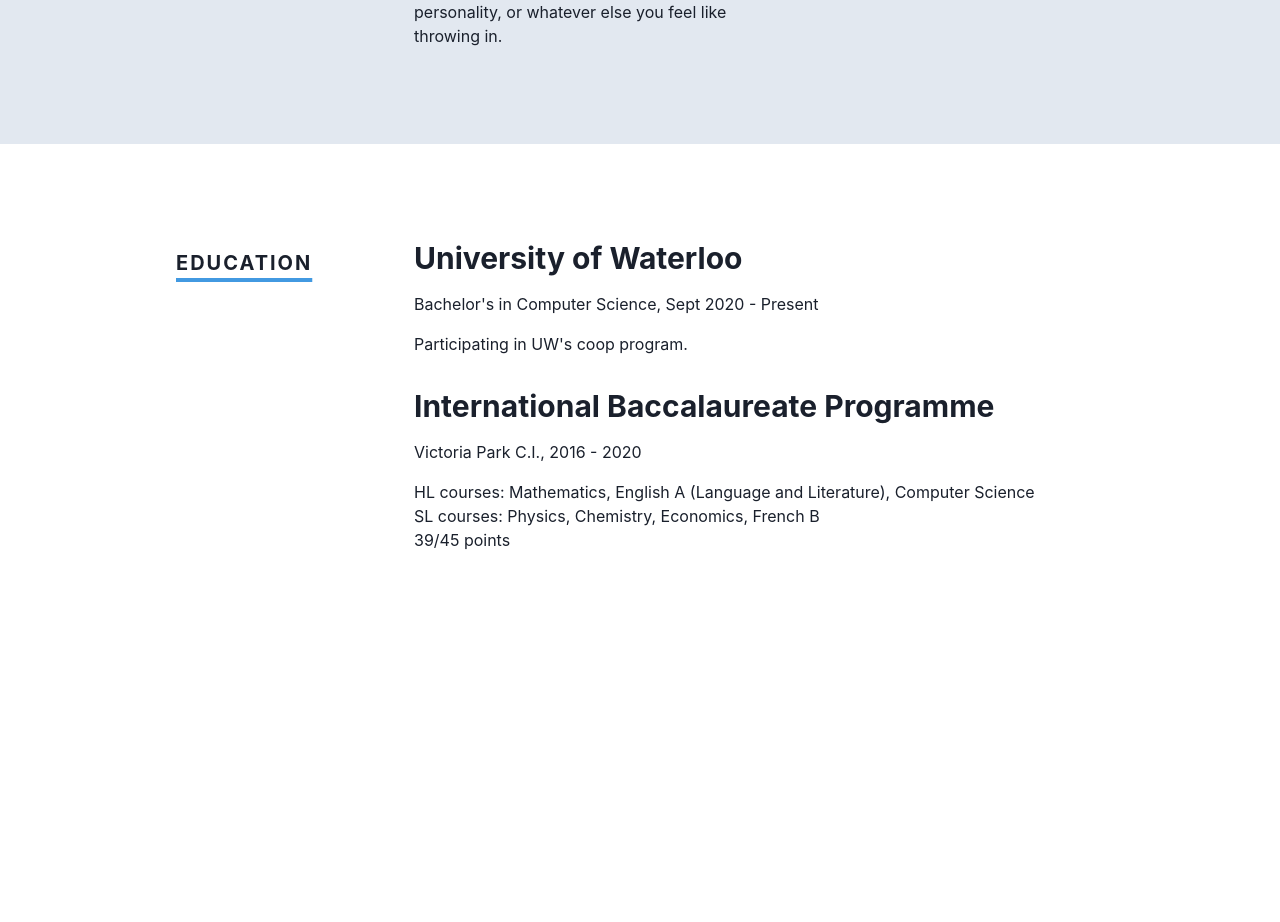
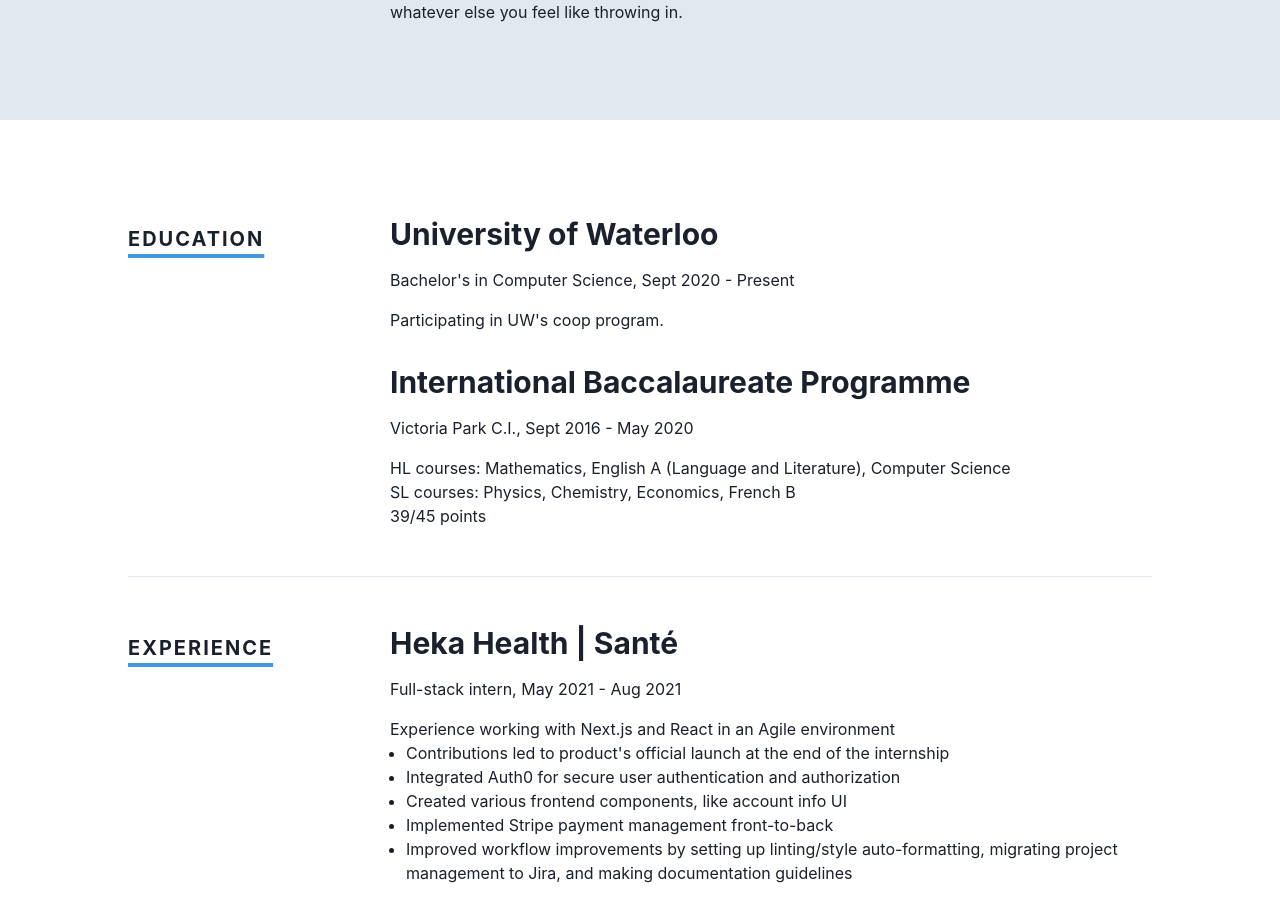
Before and after one commit to wx02shi/personal-website, a Next.js app: page / in a window 1280 px wide. Shown: the part 1200-2122 px from the top of the page. Before the commit the page ends 1848 px from the top, so only its background shows below. Built offline with nearby package versions, Linux system fonts and the light colour scheme.

Commit message:
Added experience section

```diff
--- a/components/About/About.js
+++ b/components/About/About.js
@@ -49,7 +49,7 @@
 
 const About = () => {
   return (
-    <Section bg="gray.200" image={image}>
+    <Section bg="gray.200" image={image} mtl mbl>
       <VStack spacing={8}>
         {about}
         <Grid templateColumns="repeat(2, 1fr)" gap={4}>
--- a/components/Education/Education.js
+++ b/components/Education/Education.js
@@ -13,7 +13,7 @@
 const ib = (
   <VStack align="start" spacing={4}>
     <Heading size="lg">International Baccalaureate Programme</Heading>
-    <Text>Victoria Park C.I., 2016 - 2020</Text>
+    <Text>Victoria Park C.I., Sept 2016 - May 2020</Text>
     <Text>
       HL courses: Mathematics, English A (Language and Literature), Computer
       Science <br />
@@ -25,7 +25,7 @@
 
 const Education = () => {
   return (
-    <Section title="Education">
+    <Section title="Education" mtl>
       <VStack align="start" spacing={8}>
         {university}
         {ib}
--- /dev/null
+++ b/components/Experience/Experience.js
@@ -0,0 +1,53 @@
+import React from "react";
+import Section from "../../containers/Section/Section";
+import {
+  Heading,
+  Link,
+  ListItem,
+  Text,
+  UnorderedList,
+  VStack,
+  List,
+} from "@chakra-ui/layout";
+
+const heka = (
+  <VStack align="flex-start" spacing={4}>
+    <Heading size="lg">
+      <Link href="https://heka.ca" isExternal>
+        Heka Health | Santé
+      </Link>
+    </Heading>
+    <Text>Full-stack intern, May 2021 - Aug 2021</Text>
+    <Text>
+      Experience working with Next.js and React in an Agile environment
+      <UnorderedList>
+        <ListItem>
+          Contributions led to product's official launch at the end of the
+          internship
+        </ListItem>
+        <ListItem>
+          Integrated Auth0 for secure user authentication and authorization
+        </ListItem>
+        <ListItem>
+          Created various frontend components, like account info UI
+        </ListItem>
+        <ListItem>Implemented Stripe payment management front-to-back</ListItem>
+        <ListItem>
+          Improved workflow improvements by setting up linting/style
+          auto-formatting, migrating project management to Jira, and making
+          documentation guidelines
+        </ListItem>
+      </UnorderedList>
+    </Text>
+  </VStack>
+);
+
+const Experience = () => {
+  return (
+    <Section title="Experience" separator>
+      {heka}
+    </Section>
+  );
+};
+
+export default Experience;
--- a/containers/Section/Section.js
+++ b/containers/Section/Section.js
@@ -2,15 +2,17 @@
 import { Image } from "@chakra-ui/react";
 import { Box, Grid, GridItem, Heading, Text, VStack } from "@chakra-ui/layout";
 
-const Section = ({ bg, title, image, children }) => {
+const Section = ({ bg, title, separator, mtl, mbl, image, children }) => {
   return (
     <Box bg={bg}>
+      <Box px={12} pb={mbl ? 24 : 12}>
         <Grid
           templateColumns="repeat(4, 1fr)"
           gap={6}
-        px={12}
-        py={24}
+          pt={mtl ? 24 : 12}
           maxW="container.lg"
+          borderTop={separator && "1px"}
+          borderColor="gray.200"
         >
           <GridItem align="start" colSpan={1}>
             {title && (
@@ -44,6 +46,7 @@
           )}
         </Grid>
       </Box>
+    </Box>
   );
 };
 
--- a/pages/index.js
+++ b/pages/index.js
@@ -2,6 +2,7 @@
 import Navbar from "../components/Navbar/Navbar";
 import About from "../components/About/About";
 import Education from "../components/Education/Education";
+import Experience from "../components/Experience/Experience";
 import { Box, Center, VStack } from "@chakra-ui/layout";
 
 export default function Home() {
@@ -14,6 +15,7 @@
 
       <About />
       <Education />
+      <Experience />
     </Box>
   );
 }
```
Lines whose indentation alone changed are shown as unchanged.
